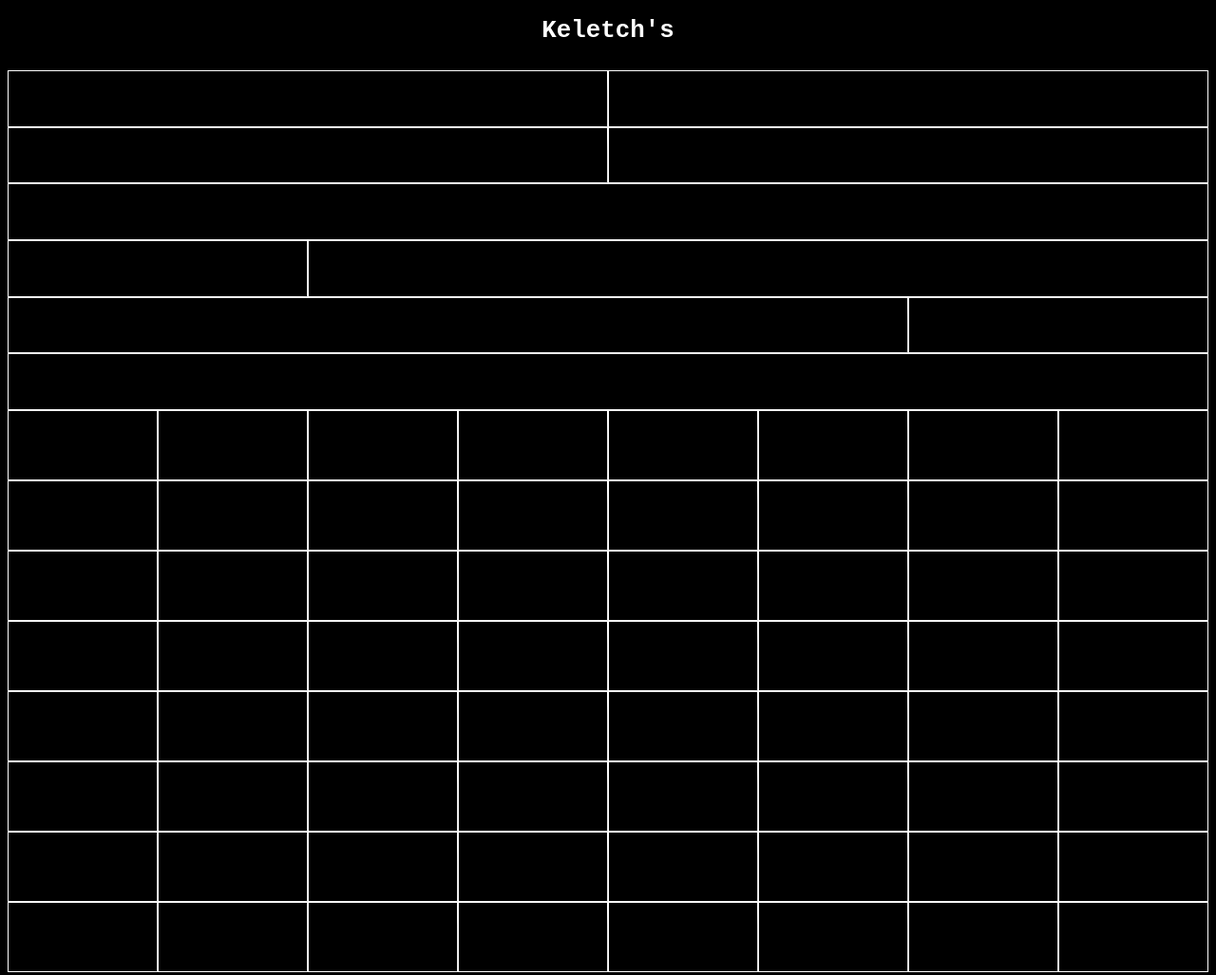
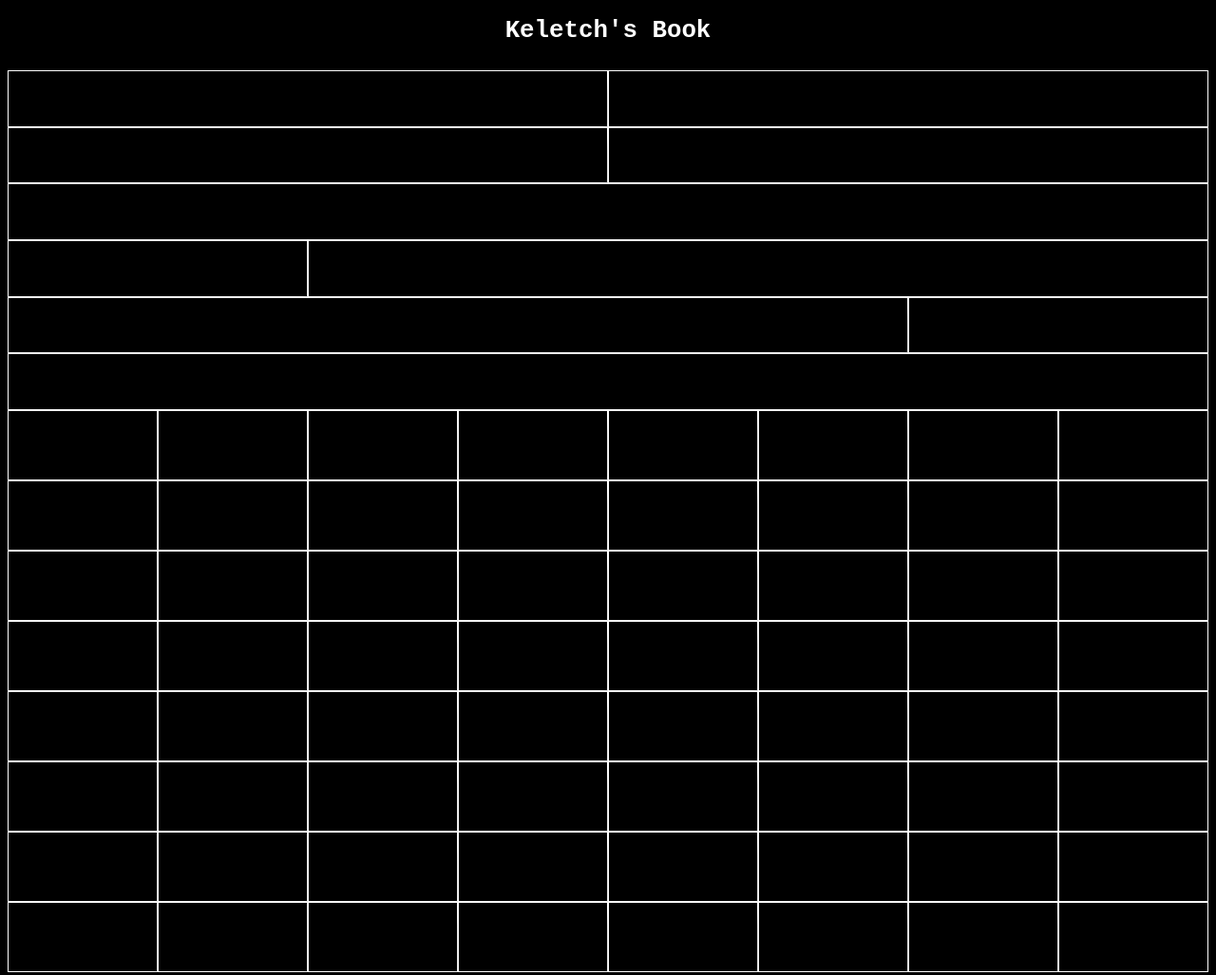
Before and after one commit to Keletch/book, a plain HTML site: page index.html in a window 1280 px wide. Shown: the top 1027 px of the page at 95% size. Drawn offline with Linux system fonts and the light colour scheme.

Commit message:
titleFix

```diff
--- a/index.html
+++ b/index.html
@@ -7,7 +7,7 @@
     <title>Keletch's Book</title>
 </head>
 <body>
-    <h1 class="headv">Keletch's</h1>
+    <h1 class="headv">Keletch's Book</h1>
     <div class="container">
         <div class="one"></div>
         <div class="two"></div>
```
